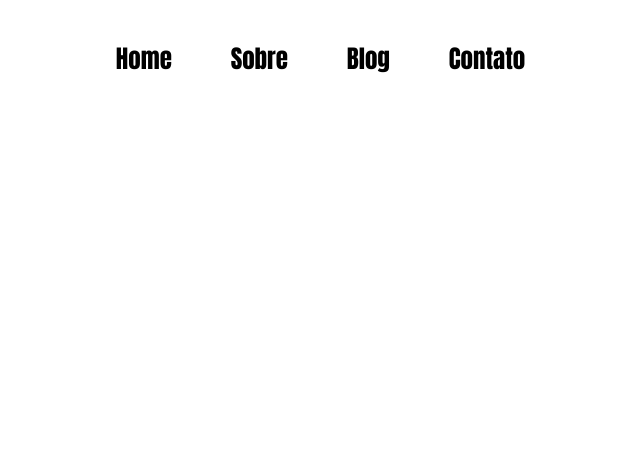
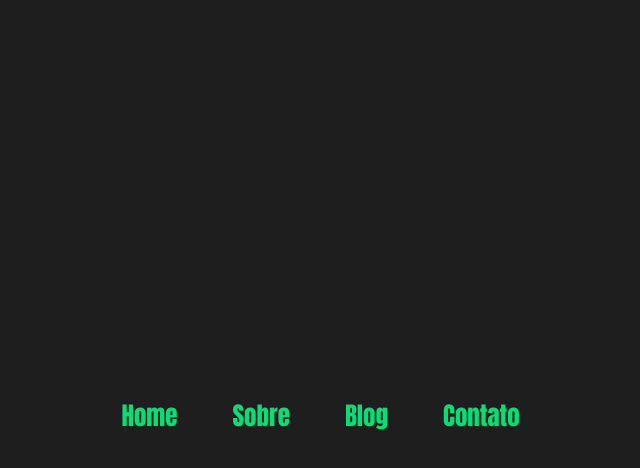
Before and after one commit to RafaelMoura98/Testes-CSS, a plain HTML site: page Borda Dinâmica/index.html in a window 1280 px wide. Shown: the whole page, without its empty margins (292-932 px from the left). Drawn offline with Linux system fonts and the light colour scheme.

Commit message:
mudanças no layout da borda dinâmica adicionando elementos de opacidade e animações adicionais

```diff
--- a/Background Dinâmico/style.css
+++ b/Background Dinâmico/style.css
@@ -49,7 +49,7 @@ ul li a::before{
     left: 0;
     width: 100%;
     height: 100%;
-    background-color: rgba(18, 198, 198, 0.912);
+    background-color: rgba(27, 115, 115, 0.912);
     z-index: -1;
     border-radius: 2px;
     transform-origin: left;
@@ -61,7 +61,4 @@ ul li a:hover::before{
     transform-origin: left;
     transform:scaleX(1);
     transition: transform 0.4s;
-
-
-
 }
--- a/Borda Dinâmica/index.html
+++ b/Borda Dinâmica/index.html
@@ -9,10 +9,12 @@
 </head>
 <body>
     <nav>
-        <a href="">Home</a>
-        <a href="">Sobre</a>
-        <a href="">Blog</a>
-        <a href="">Contato</a>
+        <ul>
+            <li><a href="">Home</a></li>
+            <li><a href="">Sobre</a></li>
+            <li><a href="">Blog</a></li>
+            <li><a href="">Contato</a></li>
+        </ul>
     </nav>
 </body>
 </html>
--- a/Borda Dinâmica/style.css
+++ b/Borda Dinâmica/style.css
@@ -2,6 +2,14 @@
     margin: 0;
     padding: 0;
     box-sizing: border-box;
+}
+
+body{
+    height: 100vh;
+    display:flex;
+    align-items: center;
+    justify-content: center;
+    background-color: rgba(31, 30, 30);
 }
 
 nav{
@@ -10,28 +18,51 @@ nav{
     font-family: Impact, Haettenschweiler, 'Arial Narrow Bold', sans-serif;
 }
 
-nav a{
-    color: black;
+ul{
+    list-style: none;
+    display: flex;
+
+}
+
+ul li a{
+    color: rgb(6, 222, 118);
     text-decoration: none;
     padding: 0px 55px 10px 0;
     font-size: 25px;
     position: relative;
+    display: block;
+    position: relative;
+    transition: 0.5 ease-in-out
+
 }
 
-nav a::after{
+ul li a::after{
     content: " ";
     width: 0%;
     height: 5px;
-    background-color: black;
+    background-color: rgb(6, 222, 118);
     position: absolute;
     bottom: 0;
     left: 0;
     transition: 0.8s ease-in-out;
 }
 
-nav a:hover::after{
+ul li a:hover::after{
     width: 100%;
+}
+ul:hover li a{
+    opacity: 0.3;
+}
 
+ul li a::before{
+    content:" ";
+    position: absolute;
+    transform:scaleX(0);
+    transition: 0.4s;
+}
 
-
+ul li a:hover{
+    opacity: 1;
+    transform: scaleX(1.09);
+    transition: transform 0.4s;
 }
```
